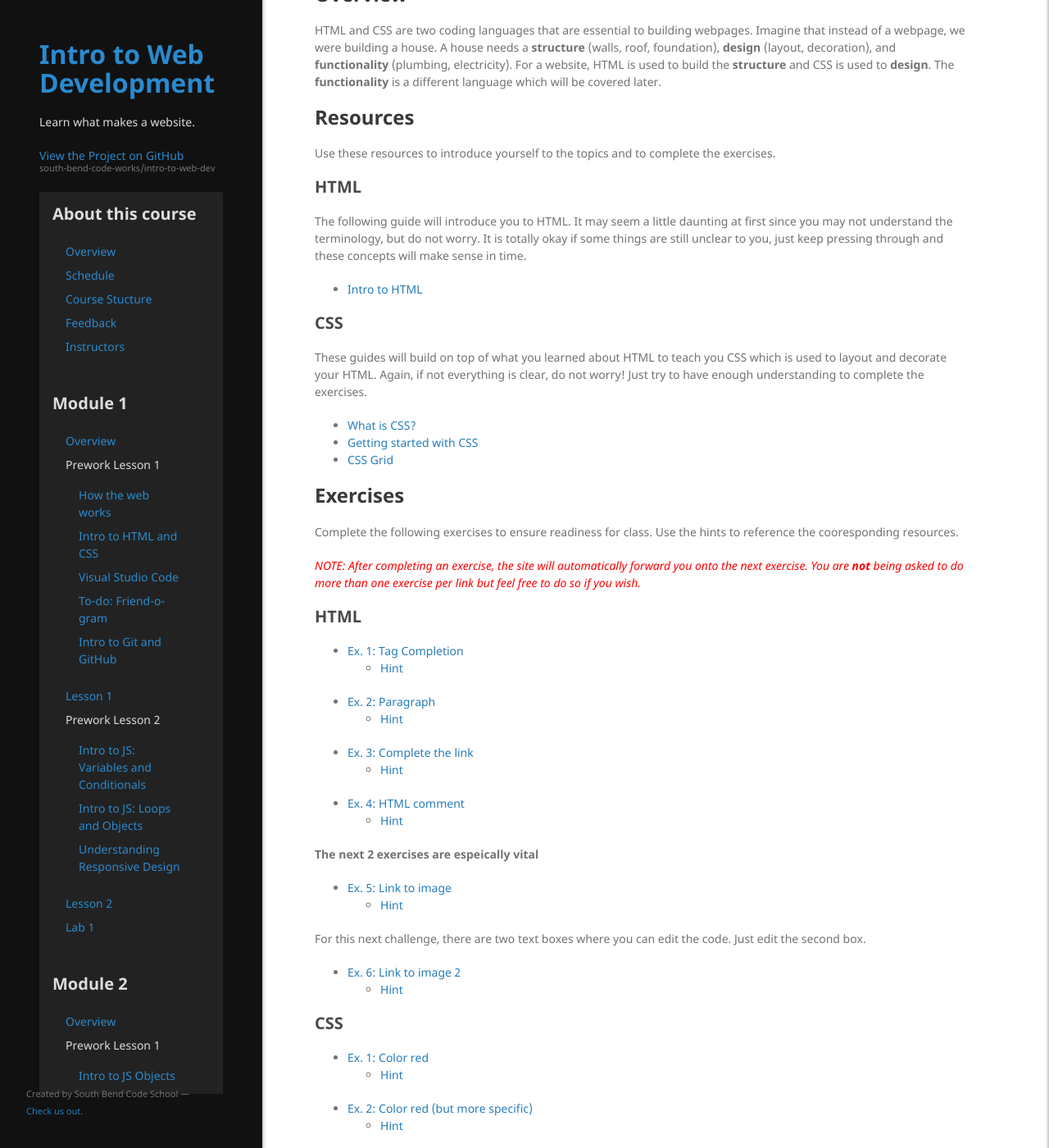
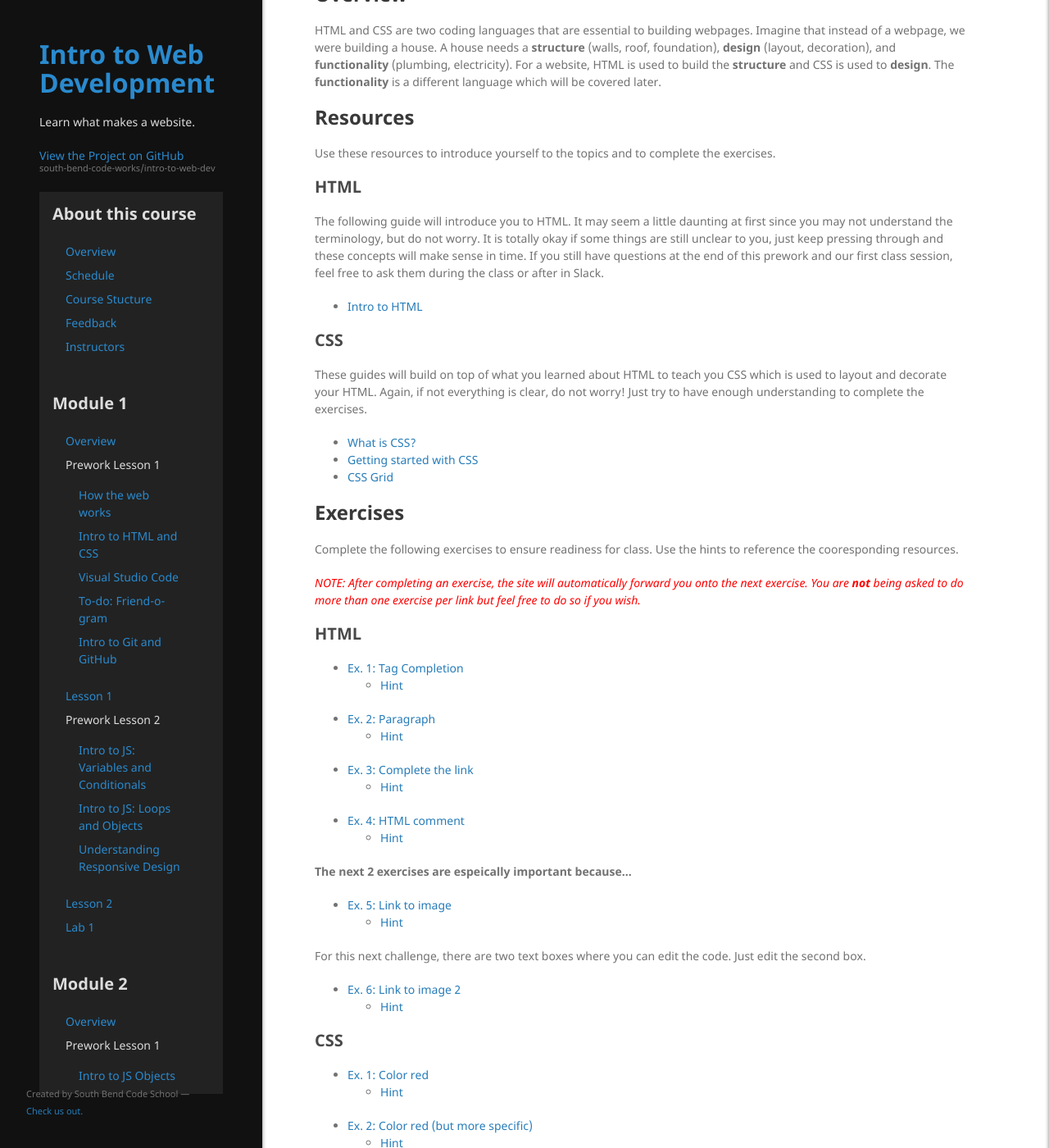
Before and after one commit to south-bend-code-works/intro-to-web-dev, a Jekyll site: the page built from lessons/module1/intro_to_html_css.md, in a window 1280 px wide and 1400 px high, scrolled down 248 px. Shown: the whole window at 82% size. Built offline with Jekyll 4.4.1, drawn with Linux system fonts in a browser that asks for light colours; our own code applies the rules of GitHub Pages for plain Markdown files; some of the changed text lies outside the part shown.

Commit message:
Update intro_to_html_css.md

```diff
--- a/lessons/module1/intro_to_html_css.md
+++ b/lessons/module1/intro_to_html_css.md
@@ -17,7 +17,7 @@
 
 ### HTML
 
-The following guide will introduce you to HTML. It may seem a little daunting at first since you may not understand the terminology, but do not worry. It is totally okay if some things are still unclear to you, just keep pressing through and these concepts will make sense in time.
+The following guide will introduce you to HTML. It may seem a little daunting at first since you may not understand the terminology, but do not worry. It is totally okay if some things are still unclear to you, just keep pressing through and these concepts will make sense in time. If you still have questions at the end of this prework and our first class session, feel free to ask them during the class or after in Slack.
 
 * [Intro to HTML](https://developer.mozilla.org/en-US/docs/Learn/HTML/Introduction_to_HTML/Getting_started){:target="_blank"}
 
@@ -47,7 +47,7 @@
 * [Ex. 4: HTML comment](https://www.w3schools.com/html/exercise.asp?filename=exercise_html_comments1){:target="_blank"}
   * [Hint](https://developer.mozilla.org/en-US/docs/Learn/HTML/Introduction_to_HTML/Getting_started#HTML_comments){:target="_blank"}
 
-**The next 2 exercises are espeically vital**
+**The next 2 exercises are espeically important because...**
 * [Ex. 5: Link to image](https://www.w3schools.com/html/exercise.asp?filename=exercise_html_images5){:target="_blank"}
   * [Hint](https://developer.mozilla.org/en-US/docs/Learn/HTML/Multimedia_and_embedding/Images_in_HTML#How_do_we_put_an_image_on_a_webpage){:target="_blank"}
 
@@ -67,13 +67,13 @@
 * [Ex. 5: Background image](https://www.w3schools.com/css/exercise.asp?filename=exercise_css3_backgrounds1){:target="_blank"}
   * [Hint](https://developer.mozilla.org/en-US/docs/Web/CSS/background-image){:target="_blank"}
 
-One of the resources above introduces [CSS grid](https://developer.mozilla.org/en-US/docs/Web/CSS/CSS_Grid_Layout){:target="_blank"}. This is an important concept for a later exercise. The next exercises will focus on CSS Grid.
+One of the resources above introduces [CSS grid](https://developer.mozilla.org/en-US/docs/Web/CSS/CSS_Grid_Layout){:target="_blank"}. This is an important concept for a later exercise that has to do with "Responsive Design". The next exercises will focus on CSS Grid as well.
 
 * [Ex. 6-8: Complete levels 1-3](https://www.w3schools.com/css/exercise.asp?filename=exercise_padding2){:target="_blank"}
   * [Hint](https://developer.mozilla.org/en-US/docs/Web/CSS/CSS_Grid_Layout/Basic_Concepts_of_Grid_Layout#The_Grid_container){:target="_blank"}
 
 ### Conclusion
-Now you understand some of the basic concepts behind HTML and CSS! Hopefully this meme makes a little more sense to you now than it did before you started.
+Now you understand some of the basic concepts behind HTML and CSS! Hopefully this meme makes a little more sense to you than it did before you started.
 
 
 ![HTML&CSS MEME](https://qph.fs.quoracdn.net/main-qimg-097424108c6dc99849e7365be6848c8b)
```
